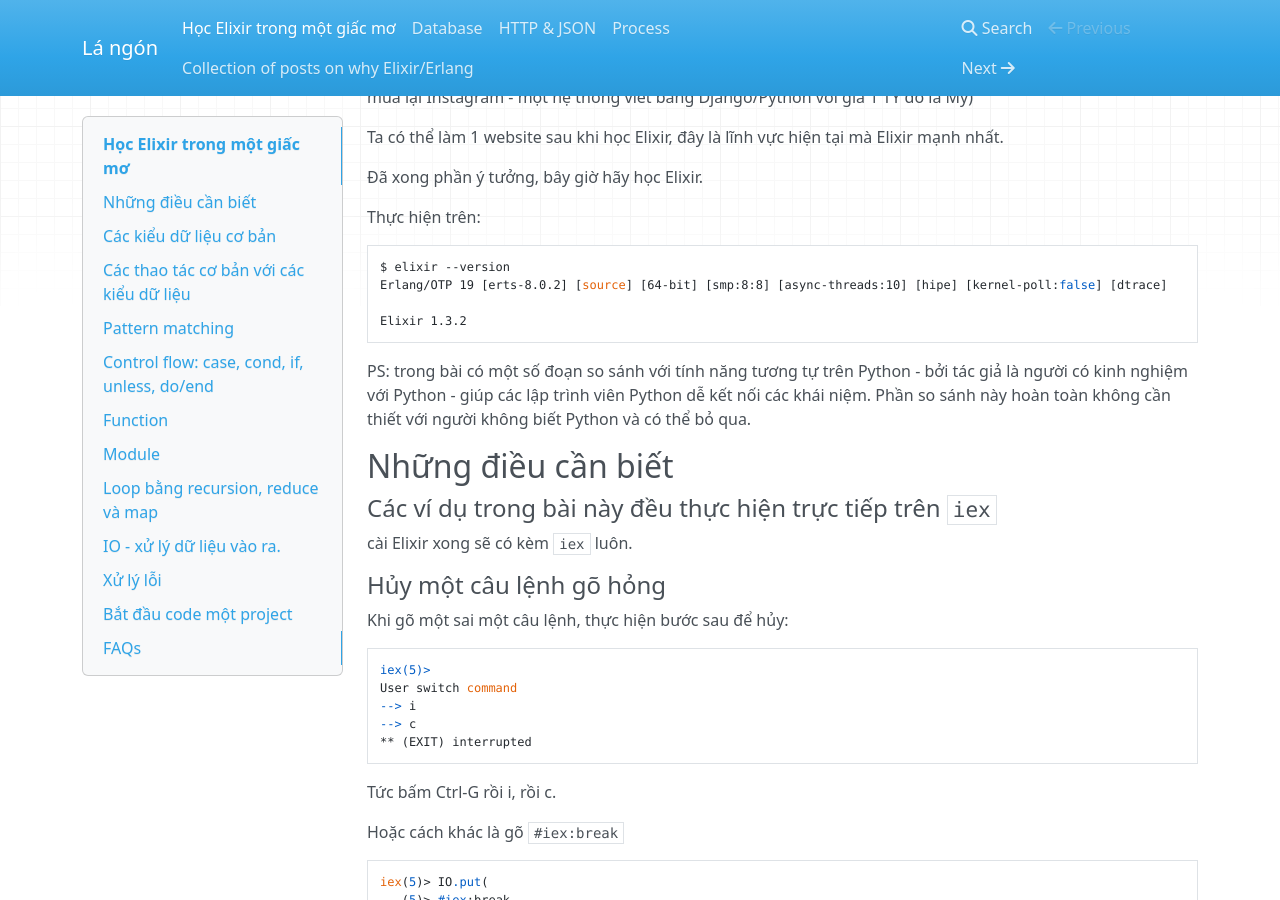
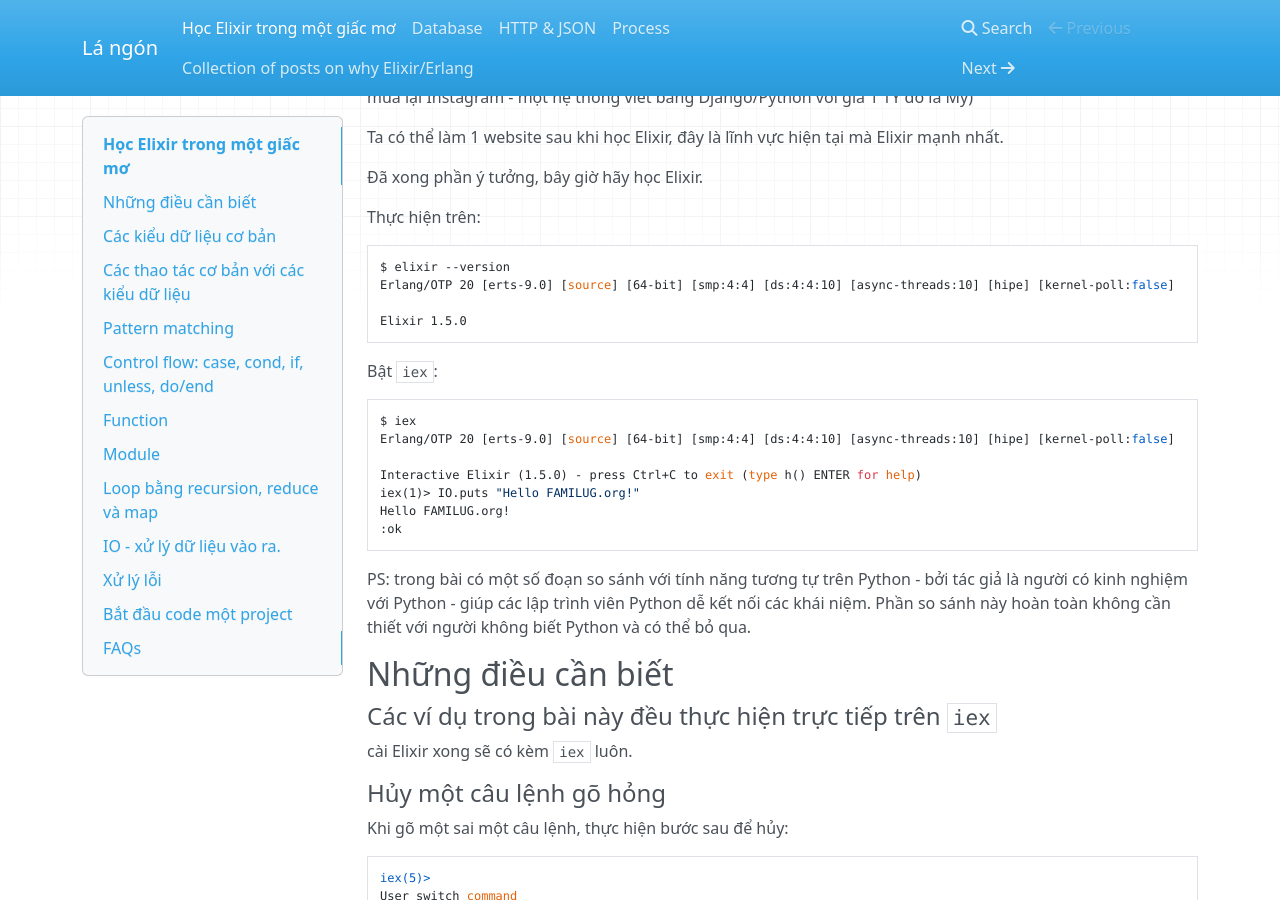
Before and after one commit to hvnsweeting/elixir-trong-mot-giac-mo, an MkDocs documentation site: the page built from docs/index.md, in a window 1280 px wide and 900 px high, scrolled down 809 px. Built offline with MkDocs 1.6.1, drawn with Linux system fonts in a browser that asks for light colours; nearby versions of some CDN libraries.

Commit message:
Upgrade version, add guide to start iex

````diff
--- a/docs/index.md
+++ b/docs/index.md
@@ -32,9 +32,20 @@ Thực hiện trên:
 
 ```
 $ elixir --version
-Erlang/OTP 19 [erts-8.0.2] [source] [64-bit] [smp:8:8] [async-threads:10] [hipe] [kernel-poll:false] [dtrace]
-
-Elixir 1.3.2
+Erlang/OTP 20 [erts-9.0] [source] [64-bit] [smp:4:4] [ds:4:4:10] [async-threads:10] [hipe] [kernel-poll:false]
+
+Elixir 1.5.0
+```
+
+Bật `iex`:
+```
+$ iex
+Erlang/OTP 20 [erts-9.0] [source] [64-bit] [smp:4:4] [ds:4:4:10] [async-threads:10] [hipe] [kernel-poll:false]
+
+Interactive Elixir (1.5.0) - press Ctrl+C to exit (type h() ENTER for help)
+iex(1)> IO.puts "Hello FAMILUG.org!"
+Hello FAMILUG.org!
+:ok
 ```
 
 PS: trong bài có một số đoạn so sánh với tính năng tương tự trên Python - bởi tác giả là người có kinh nghiệm với Python - giúp các lập trình viên Python dễ kết nối các khái niệm. Phần so sánh này hoàn toàn không cần thiết với người không biết Python và có thể bỏ qua.
````
